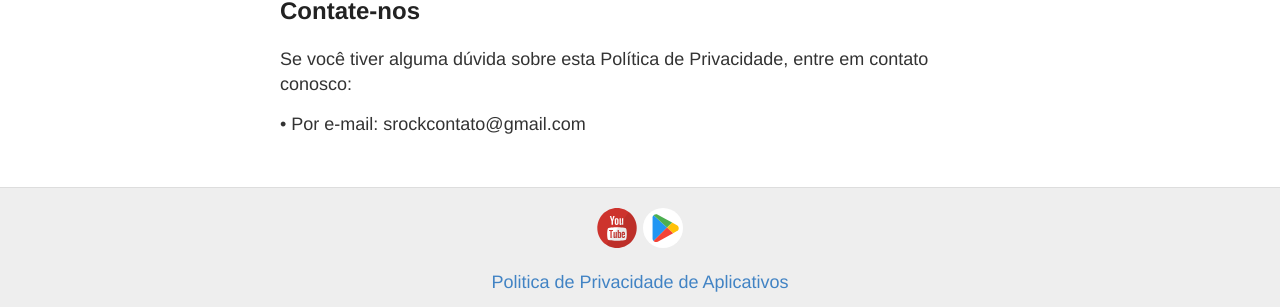
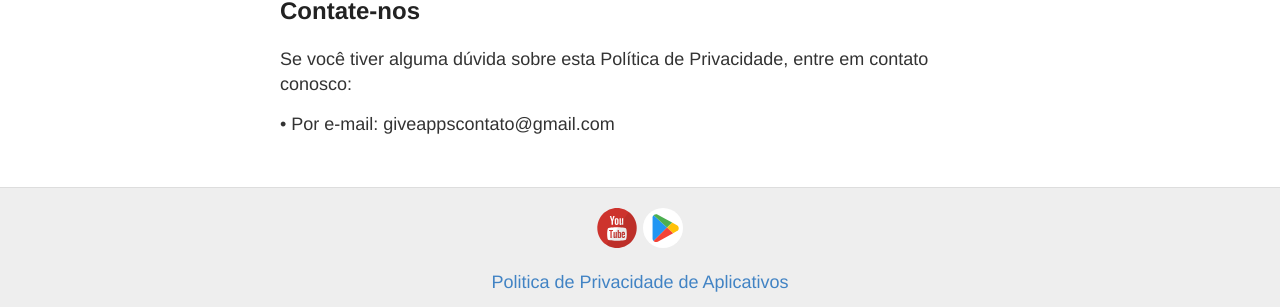
Before and after one commit to giveappsoficial/giveappsoficial.github.io, a Jekyll site: the page built from politica-de-privacidade-de-aplicativos.md, in a window 1280 px wide and 900 px high, scrolled down 2032 px. Shown: the part 568-875 px from the top of the window. Built offline with Jekyll 4.4.1, drawn with Linux system fonts in a browser that asks for light colours.

Commit message:
Update politica-de-privacidade-de-aplicativos.md

```diff
--- a/politica-de-privacidade-de-aplicativos.md
+++ b/politica-de-privacidade-de-aplicativos.md
@@ -57,4 +57,4 @@ Os dados coletados pelos serviços de terceiros (como Google Play Games e Google
 <h2>Contate-nos</h2>
 <p>Se você tiver alguma dúvida sobre esta Política de Privacidade, entre em contato conosco:</p>
 
-<p>• Por e-mail: srockcontato@gmail.com</p>
+<p>• Por e-mail: giveappscontato@gmail.com</p>
```
